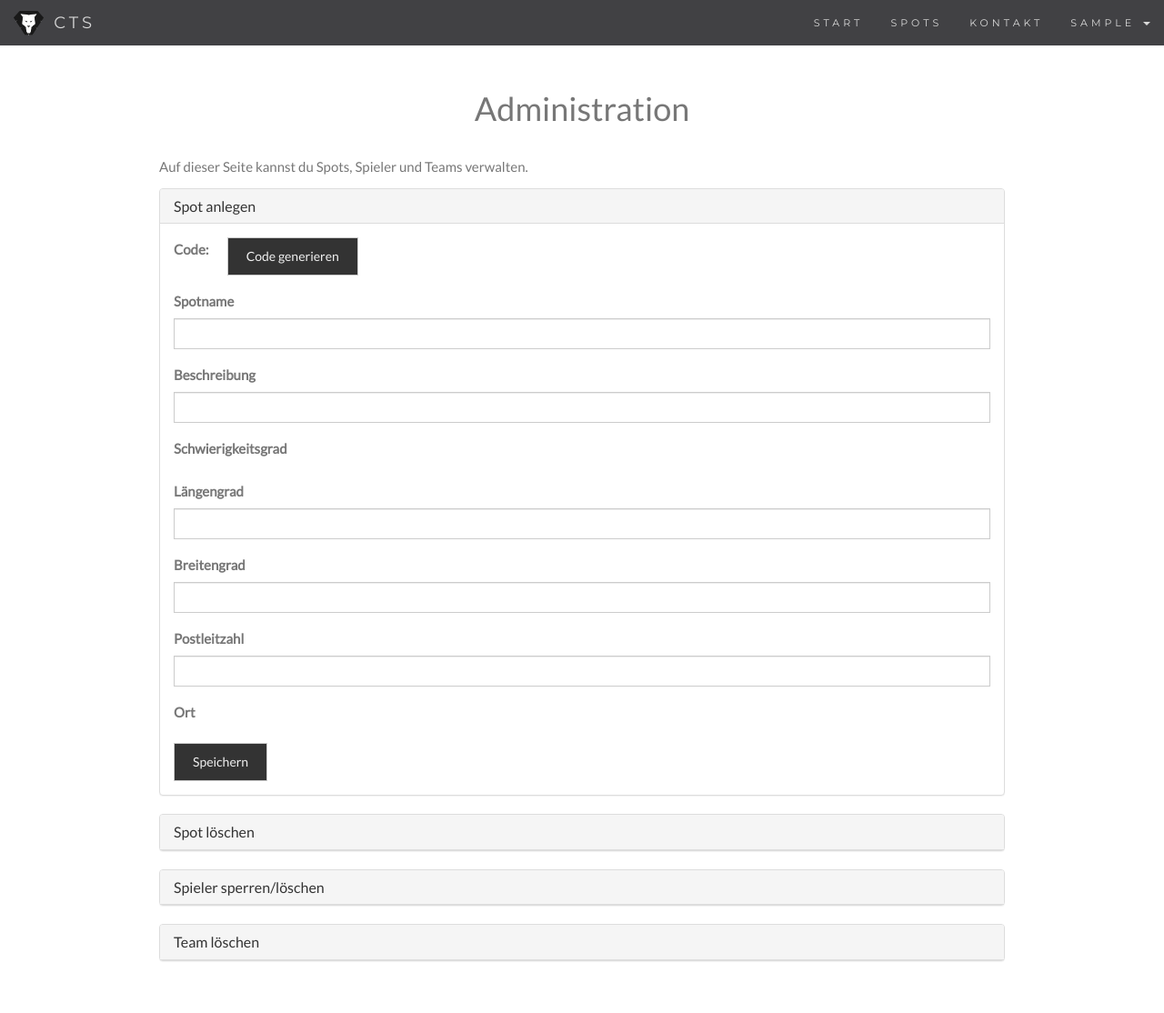
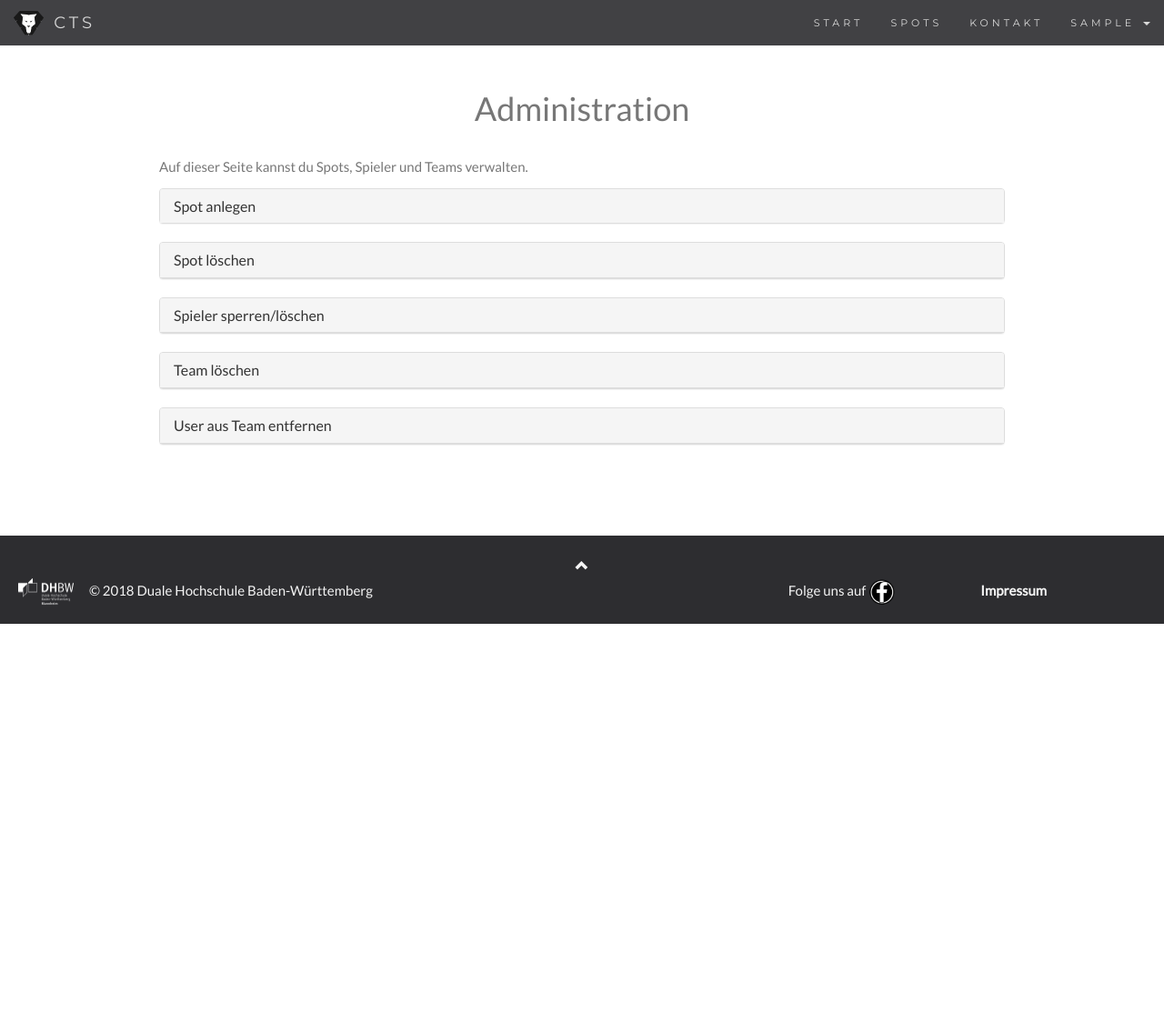
Before and after one commit to MarcZeger/db-webprojekt, a Django app: page /administration/ in a window 1280 px wide. Shown: the top 1114 px of the page at 91% size. After the commit the page ends 686 px from the top, so only its background shows below. Run offline with Django 3.2, Linux system fonts and the light colour scheme; the visitor is signed in with stand-in values (Sample User, id 1); data that the repository does not hold is empty; some libraries are stand-ins or nearby versions.

Commit message:
User aus Team löschen

```diff
--- a/ctsapp/templates/ctsapp/administration.html
+++ b/ctsapp/templates/ctsapp/administration.html
@@ -19,10 +19,10 @@
     <div class="panel panel-default">
       <div class="panel-heading">
         <h3 class="panel-title">
-          <a data-toggle="collapse" data-parent="#accordion" href="#collapse1">Spot anlegen</a>
+          <a data-toggle="collapse" data-parent="#accordion" href="#collapse1" id="first-button">Spot anlegen</a>
         </h3>
       </div>
-      <div id="collapse1" class="panel-collapse collapse in">
+      <div id="collapse1" class="panel-collapse collapse">
         <div class="panel-body">
                 <div class="form-group spot-anlegen-code">
         <label>Code: </label>
@@ -131,6 +131,23 @@
         </div>
       </div>
     </div>
+    <div class="panel panel-default">
+      <div class="panel-heading">
+        <h3 class="panel-title">
+          <a data-toggle="collapse" data-parent="#accordion" href="#collapse5">User aus Team entfernen</a>
+      </h3>
+      </div>
+      <div id="collapse5" class="panel-collapse collapse">
+        <div class="panel-body">
+            <div class="row form-group delete-spot">
+            <label>Username</label>
+            <input id="delete_user_team">
+            <button onclick="delete_user_team()" class="btn btn-default">User</button>
+            </div>
+            <div id="team"></div>
+        </div>
+      </div>
+    </div>
   </div>
 
 
@@ -209,6 +226,7 @@ xmlhttp.send(); }
 function get_user() {
 var parameter = "?username="+ document.getElementById('username').value;
 var link = "/api/get-user/" + parameter;
+var active = "";
 output = "<div class=\"table-responsive\">\n" +
     "    <table class=\"table\" id=\"ergebnis\">\n" +
     "        <tr>\n" +
@@ -225,13 +243,19 @@ xmlhttp.onreadystatechange = function() {
     if (this.readyState == 4 && this.status == 200) {
         myObj = JSON.parse(this.responseText);
         for (x in myObj) {
+            if (myObj[x].is_active == false) {
+                active = "User entsperren";
+            }
+            else {
+                active = "User sperren";
+            }
             output +=
                     "<tr>\n"+
         "            <td>"+ myObj[x].username +"</a></td>\n"+
         "            <td>"+ myObj[x].first_name +"</td>\n"+
         "            <td>"+  myObj[x].last_name  +"</td>\n"+
         "            <td>"+  myObj[x].email  +"</td>\n"+
-        "            <td><form action='/user-sperren/' method='POST'>{% csrf_token %}<button type='submit' value='"+ myObj[x].spieler_id +"' name='spieler_id' class='btn btn-default'>User sperren</button></form></td>\n"+
+        "            <td><form action='/user-sperren/' method='POST'>{% csrf_token %}<button type='submit' value='"+ myObj[x].spieler_id +"' name='spieler_id' class='btn btn-default'>" + active + "</button></form></td>\n"+
        "             <td><form action='/user-loeschen/' method='POST'>{% csrf_token %}<button type='submit' value='"+ myObj[x].spieler_id +"' name='spieler_id' class='btn btn-default'>User löschen</button></form></td>\n"+
         "        </tr>\n";
         }
@@ -278,5 +302,41 @@ xmlhttp.onreadystatechange = function() {
 xmlhttp.open("GET", link , true);
 xmlhttp.setRequestHeader("Content-type", "application/x-www-form-urlencoded");
 xmlhttp.send(); }
+
+function delete_user_team() {
+var parameter = "?username="+ document.getElementById('delete_user_team').value;
+var link = "/api/get-user/" + parameter;
+var active = "";
+output = "<div class=\"table-responsive\">\n" +
+    "    <table class=\"table\" id=\"ergebnis\">\n" +
+    "        <tr>\n" +
+    "            <th><div class=\"table-header\">Username</div></th>\n" +
+    "            <th><div class=\"table-header\">Vorname</div></th>\n" +
+    "            <th><div class=\"table-header\">Nachname</div></th>\n" +
+                "<th><div class=\"table-header\">Team ID</div></th>\n" +
+         "<th><div class=\"table-header\"></div></th>\n" +
+    "        </tr>\n";
+
+xmlhttp = new XMLHttpRequest();
+xmlhttp.onreadystatechange = function() {
+    if (this.readyState == 4 && this.status == 200) {
+        myObj = JSON.parse(this.responseText);
+        for (x in myObj) {
+            alert(myObj[x]);
+            output +=
+                    "<tr>\n"+
+        "            <td>"+ myObj[x].username +"</a></td>\n"+
+        "            <td>"+ myObj[x].first_name +"</td>\n"+
+        "            <td>"+  myObj[x].last_name  +"</td>\n"+
+          "            <td>"+  myObj[x].team_id  +"</td>\n"+
+        "            <td><form action='/user-team-entfernen/' method='POST'>{% csrf_token %}<button type='submit' value='"+ myObj[x].spieler_id +"' name='spieler_id' class='btn btn-default'>Spieler aus Team entfernen</button></form></td>\n"+
+        "        </tr>\n";
+        }
+     output +=
+    "    </table>\n" +
+    "        </div>";
+        document.getElementById('user').innerHTML = output;
+    }}
+}
 </script>
 {% endblock %}
--- a/ctsapp/templates/ctsapp/index.html
+++ b/ctsapp/templates/ctsapp/index.html
@@ -105,7 +105,7 @@
       var map;
       function initMap() {
         map = new google.maps.Map(document.getElementById('map'), {
-          zoom: 3,
+          zoom: 5,
           center: new google.maps.LatLng(50.656941, 10.238056),
           mapTypeId: 'terrain'
         });
--- a/ctsapp/templates/ctsapp/main.html
+++ b/ctsapp/templates/ctsapp/main.html
@@ -52,8 +52,9 @@
     </div>
   </div>
 </nav>
+<main>
 {% block content %}{% endblock %}
-
+</main>
 <!-- Footer -->
 <footer class="footer footer-sticky footer-bottom">
         <a class="up-arrow" href="#myPage" data-toggle="tooltip" title="TO TOP">
@@ -73,8 +74,6 @@
             </div>
         </div>
 </footer>
-
-{% block script %}{% endblock %}
 <script>
 $(document).ready(function(){
   //Footer-Position
@@ -119,5 +118,6 @@ $(document).ready(function(){
   });
 })
 </script>
+{% block script %}{% endblock %}
 </body>
 </html>
--- a/ctsapp/views.py
+++ b/ctsapp/views.py
@@ -328,7 +328,7 @@ def spot_loeschen(request):
 def user_api(request):
     username = request.GET['username']
     users = get_spielers(username)
-    users = list(users.values('email','username','first_name','last_name','spieler_id'))
+    users = list(users.values('email','username','first_name','last_name','spieler_id','is_active','team_id'))
     return(JsonResponse(users, safe=False))
 
 def team_api(request):
```
